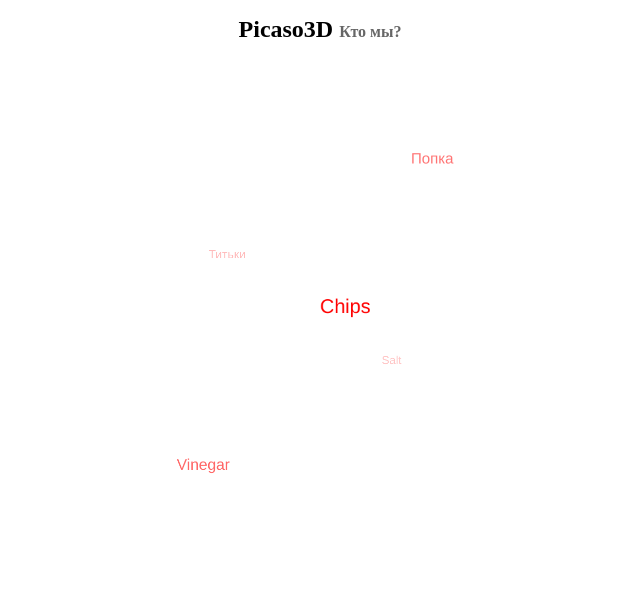
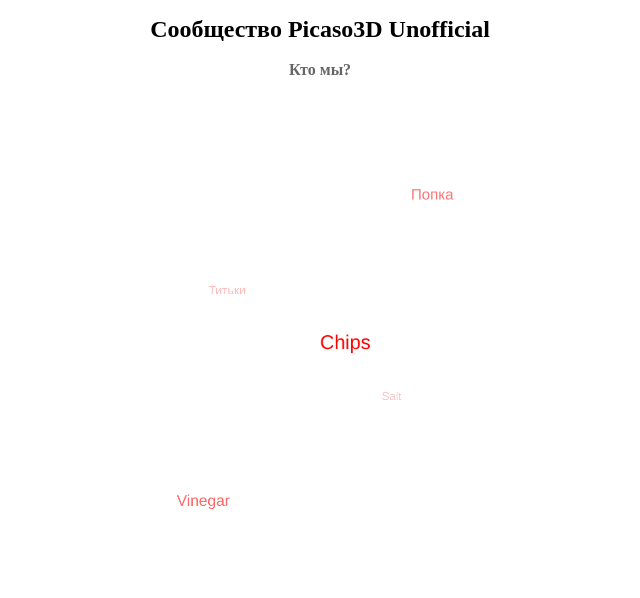
Before and after one commit to Octopusmode/picaso-html, a plain HTML site: page index.html in a window 1280 px wide. Shown: the whole page, without its empty margins (320-960 px from the left). Drawn offline with Linux system fonts and the light colour scheme.

```diff
--- a/index.html
+++ b/index.html
@@ -25,6 +25,7 @@
       .subtitle {
         font-size: 16px;
         color: #666;
+        display: block;
       }
     </style>
     <script type="text/javascript">
@@ -73,7 +74,7 @@
     </script>
   </head>
   <body>
-    <h1>Picaso3D <span class="subtitle">Кто мы?</span></h1>
+    <h1>Сообщество Picaso3D Unofficial<span class="subtitle"><br>Кто мы?</span></h1>
     <div id="myCanvasContainer">
       <canvas width="500" height="500" id="myCanvas">
         <p>Anything in here will be replaced on browsers that support the canvas element</p>
```
